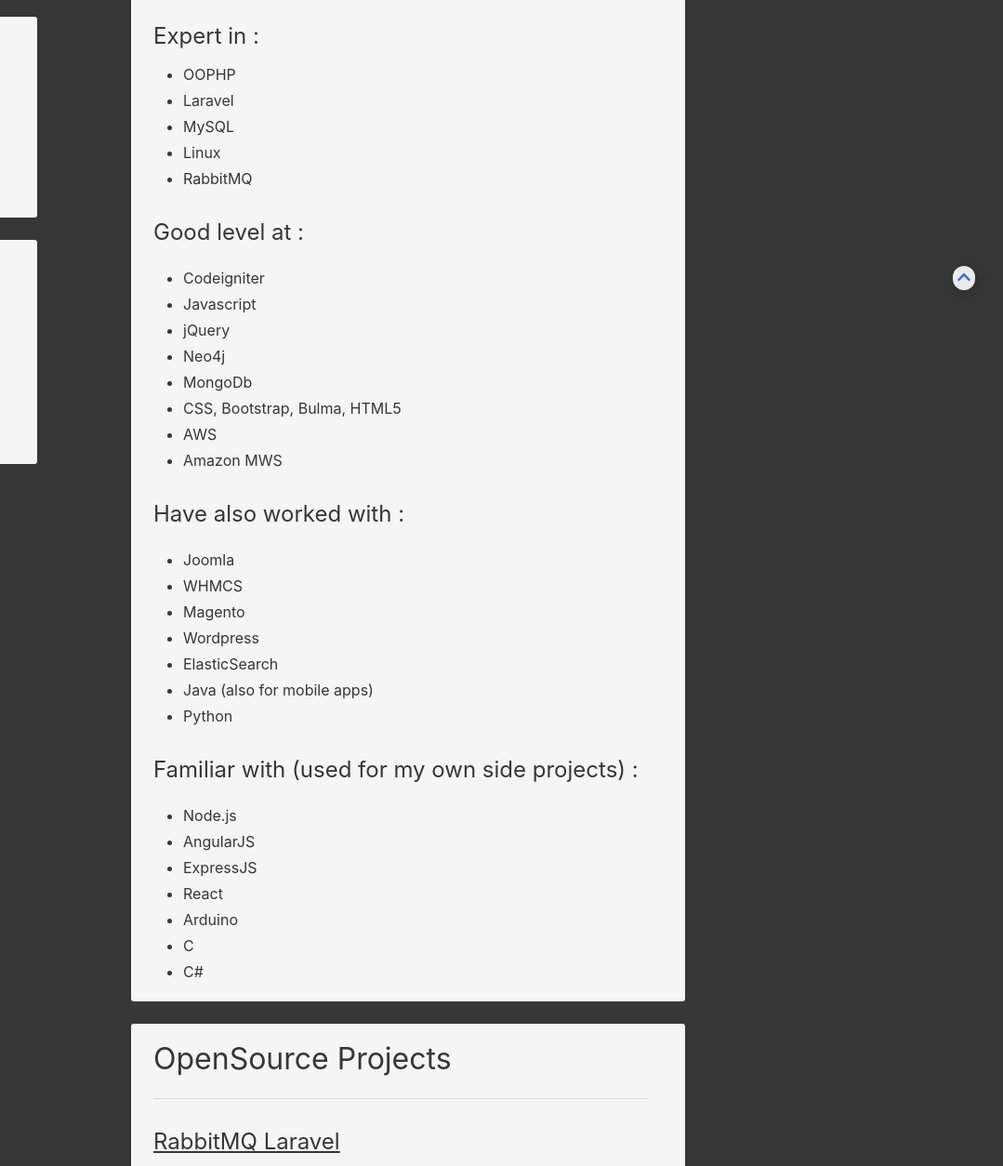
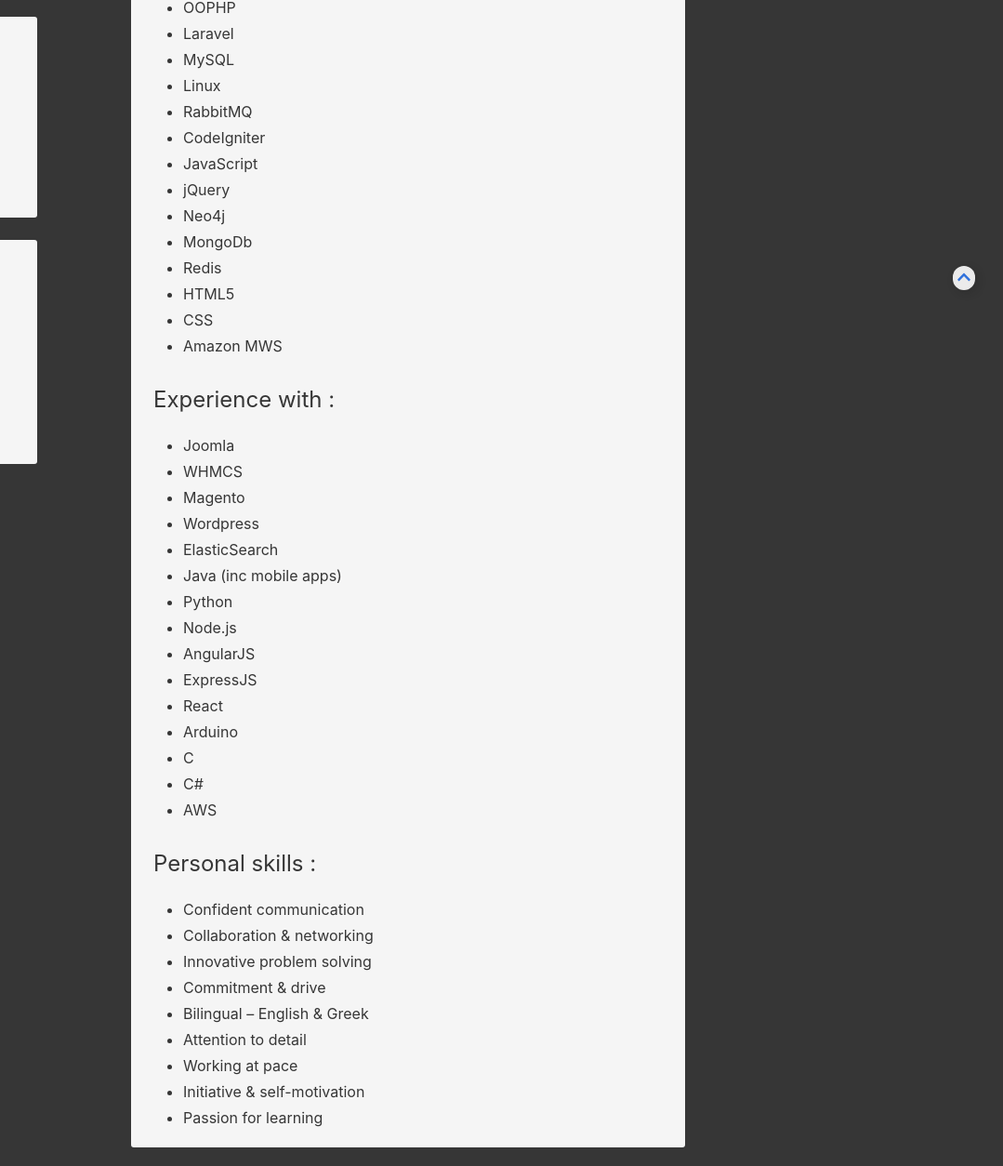
Before and after one commit to kontoulis/kontoulis.github.io, a plain HTML site: page index.html in a window 1280 px wide. Shown: the part 458-1712 px from the top of the page at 93% size, 201-1280 px from the left. Drawn offline with nearby package versions, Linux system fonts and the light colour scheme; files that its build step writes are made by us from their sources.

Commit message:
Update index.html

```diff
--- a/index.html
+++ b/index.html
@@ -69,13 +69,6 @@
             Interests
         </a>
     </div>
-
-    <div class="navbar-end">
-        <button class="navbar-item" onclick="downloadCV()">
-            Download CV
-        </button>
-    </div>
-
 </nav>
 
 <div class="container is-fluid" id="main-container" style="margin-top:10px;">
@@ -140,46 +133,42 @@
                 <div class="tile is-vertical ">
                     <article class="tile is-child notification is-light content">
                         <h1 id="about">About me</h1>
-                        I consider myself to be a motivated person with an innovative mind, who started programming because it was the most interesting thing he ever came up to. I have years of experience working as a programmer
-                        in fast growing companies and I am always a crucial member of the team, usually working in the R&amp;D, taking decisions for the architecture of a project and the responsibilities that come with it,
-                        while I have a record of several achievements of resolving company issues and adding to their growth.
+                        An accomplished Senior Programmer with many years’ experience of programming in fast-paced business
+environments, with leadership and key decision-making responsibilities. Highly experienced in setting project
+architecture, with a proven track record of resolving business challenges and contributing to dynamic business
+growth.
                     </article>
                 <div class="tile is-vertical ">
                     <article class="tile is-child notification is-light content">
                         <h1 id="skills">Skills</h1>
                         <hr />
-                        <h3 >Expert in :</h3>
+                        <h3 >Technical Expertise :</h3>
                         <ul>
                             <li>OOPHP</li>
                             <li>Laravel</li>
                             <li>MySQL</li>
                             <li>Linux</li>
                             <li>RabbitMQ</li>
-                        </ul>
-
-                        <h3 class="subtitle" >Good level at :</h3>
-                        <ul>
-                            <li>Codeigniter</li>
-                            <li>Javascript</li>
+                            <li>CodeIgniter</li>
+                            <li>JavaScript</li>
                             <li>jQuery</li>
                             <li>Neo4j</li>
                             <li>MongoDb</li>
-                            <li>CSS, Bootstrap, Bulma, HTML5</li>
-                            <li>AWS</li>
+                            <li>Redis</li>
+                            <li>HTML5</li>
+                            <li>CSS</li>
                             <li>Amazon MWS</li>
                         </ul>
-                        <h3 class="subtitle" >Have also worked with :</h3>
+
+                        <h3 class="subtitle" >Experience with :</h3>
                         <ul>
                             <li>Joomla</li>
                             <li>WHMCS</li>
                             <li>Magento</li>
                             <li>Wordpress</li>
                             <li>ElasticSearch</li>
-                            <li>Java (also for mobile apps)</li>
+                            <li>Java (inc mobile apps)</li>
                             <li>Python</li>
-                        </ul>
-                        <h3 class="subtitle" >Familiar with (used for my own side projects) :</h3>
-                        <ul>
                             <li>Node.js</li>
                             <li>AngularJS</li>
                             <li>ExpressJS</li>
@@ -187,6 +176,20 @@
                             <li>Arduino</li>
                             <li>C</li>
                             <li>C#</li>
+                            <li>AWS</li>
+                        </ul>
+
+                        <h3 class="subtitle" >Personal skills :</h3>
+                        <ul>
+                            <li>Confident communication</li>
+                            <li>Collaboration & networking</li>
+                            <li>Innovative problem solving</li>
+                            <li>Commitment & drive</li>
+                            <li>Bilingual – English & Greek</li>
+                            <li>Attention to detail</li>
+                            <li>Working at pace</li>
+                            <li>Initiative & self-motivation</li>
+                            <li>Passion for learning</li>
                         </ul>
                     </article>
 
@@ -266,8 +269,8 @@
                     <article class="tile is-child notification is-light">
                         <h1 class="title" id="interests">Interests</h1>
                         <hr />
-                        <p class="is-text">I enjoy composing/playing music, video games, hang out with friends and have
-                            conversations about interesting subjects. Also in my free time I am teaching coding to friends.</p>
+                        <p class="is-text">In my spare time, when I’m not programming, I enjoy video games, singing and
+composing music and teaching coding to friends.</p>
                     </article>
                 </div>
             </div>
```
